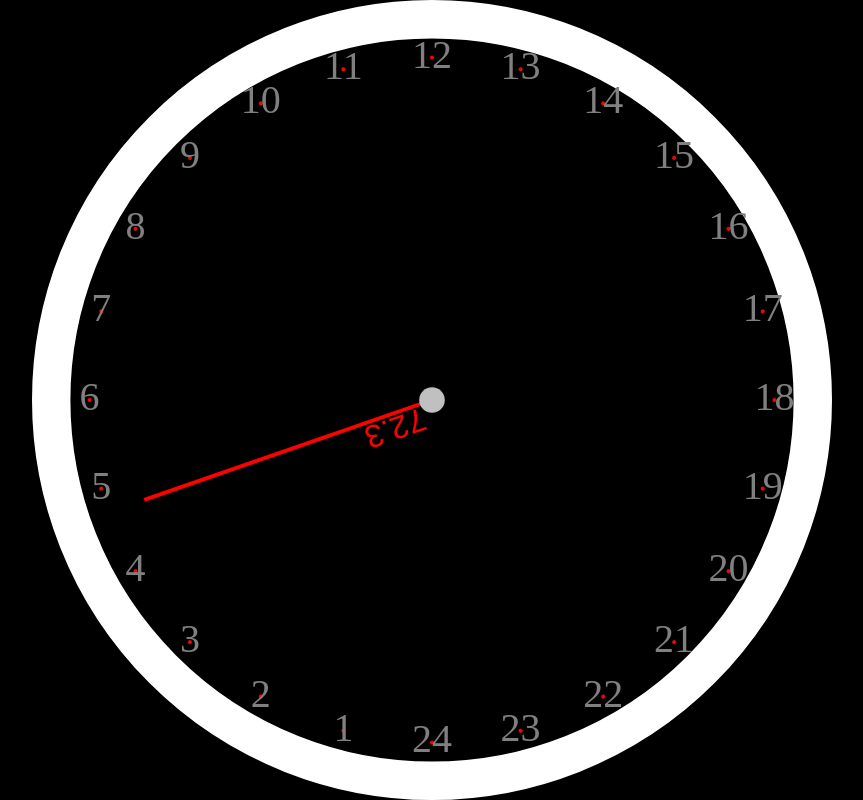
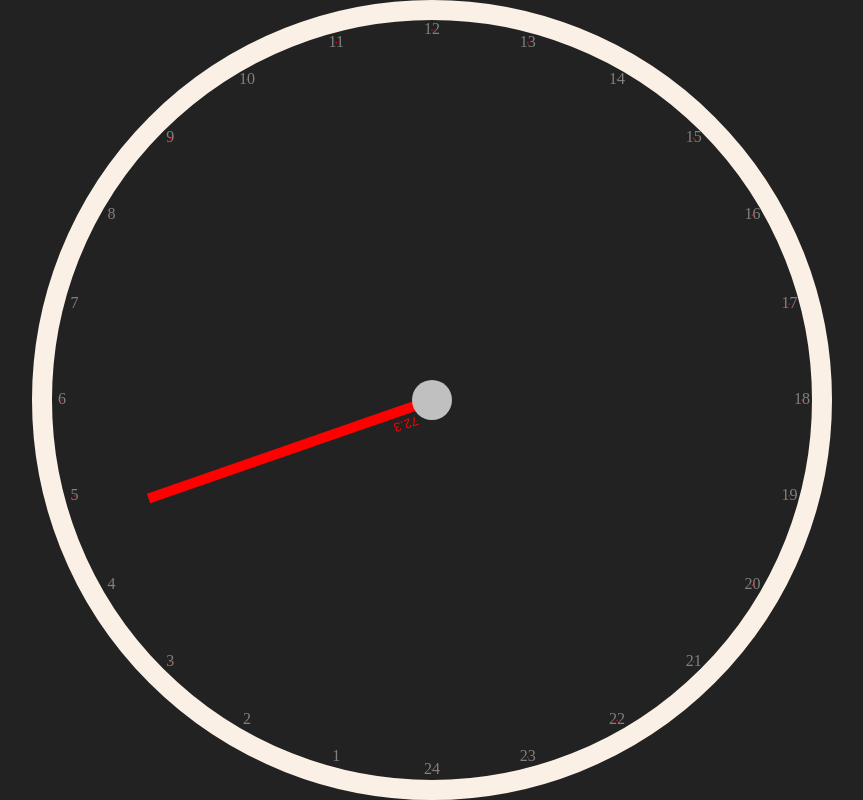
Before and after one commit to ruxo/clock24, a plain HTML site: page clock24.html in a window 1280 px wide. Shown: the whole page, without its empty margins (208-1071 px from the left). Drawn offline with Linux system fonts and the light colour scheme.

Commit message:
Change to logical coordinate (1000,1000)

```diff
--- a/clock24.html
+++ b/clock24.html
@@ -27,6 +27,10 @@
                 var canvas = $("#clock");
                 var g = canvas.get(0).getContext("2d");
 
+                var logicalWidth = 1000;
+                var logicalHeight = 1000;
+                var ratio = logicalHeight / logicalWidth;
+
                 var w = $(window).width();
                 var h = $(window).height();
 
@@ -36,15 +40,15 @@
                 canvas.attr("width", w);
                 canvas.attr("height", h);
 
-                var dialLineWidth = w * 0.03;
-                var handLineWidth = dialLineWidth * 0.1;
-                var buttonRadius = w * 0.01;
-                var r = Math.min(w/2, h/2) - dialLineWidth/2;   // so the edge of circle is aligned with browse edge.
-                var handRadius = r * 0.8;
+                var dialLineWidth = 50;
+                var handLineWidth = 25;
+                var buttonRadius = 50;
+                var r = 1000 -dialLineWidth/2;   // so the edge of circle is aligned with browse edge.
+                var handRadius = 750;
 
                 function _drawCenterButton(){
                     g.beginPath();
-                    g.arc(cx,cy,buttonRadius,0, Math.PI*2, false);
+                    g.arc(0,0,buttonRadius,0, Math.PI*2, false);
                     g.closePath();
                     g.fillStyle = "silver";
                     g.fill();
@@ -52,9 +56,9 @@
                 function _drawDial(){
                     g.lineWidth = dialLineWidth;
                     g.beginPath();
-                    g.arc(cx,cy,r,0, Math.PI*2, false);
+                    g.arc(0,0,r,0, Math.PI*2, false);
                     g.closePath();
-                    g.strokeStyle = "white";
+                    g.strokeStyle = "linen";
                     g.stroke();
                 }
                 var midnightAngle = Math.PI/2;
@@ -63,7 +67,6 @@
 
                     g.save();
                     var timeAngle = getTimeAngle(now) + midnightAngle;
-                    g.translate(cx,cy);
                     g.rotate( timeAngle );
 
                     g.lineWidth = handLineWidth;
@@ -94,7 +97,6 @@
                     var hourAngle = hour * oneHourAngle + midnightAngle;
                     var metrics = g.measureText(hourText);
 
-                    g.translate(cx,cy);
                     g.rotate(hourAngle);
                     var startNormal = r -dialLineWidth;
                     g.translate(startNormal, 0);
@@ -121,12 +123,19 @@
                 }
 
                 self.render = function(){
-                    g.fillStyle = "black";
+                    g.save();
+                    g.fillStyle = "#222";
                     g.fillRect(0,0, w,h);
+
+                    var fitSize = Math.min(w/2, h/2);
+
+                    g.translate(cx,cy);
+                    g.scale(fitSize/logicalWidth, fitSize/logicalHeight);
 
                     _drawDial();
                     _drawHand();
                     _drawCenterButton();
+                    g.restore();
                 };
 
                 return this;
```
